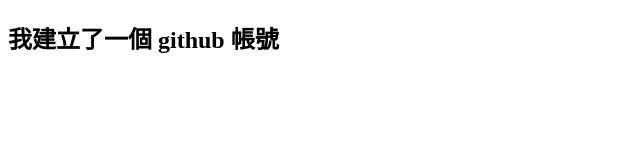
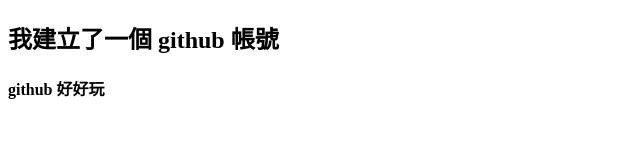
Before and after one commit to 1108crystal/myFirstProject, a plain HTML site: page index.html in a window 1280 px wide. Shown: the whole page, without its empty margins (0-640 px from the left). Drawn offline with Linux system fonts and the light colour scheme.

Commit message:
修改內容,增加文字

```diff
--- a/index.html
+++ b/index.html
@@ -8,5 +8,6 @@
 </head>
 <body>
     <h2>我建立了一個 github 帳號</h2>
+    <h4>github 好好玩</h4>
 </body>
 </html>
```
